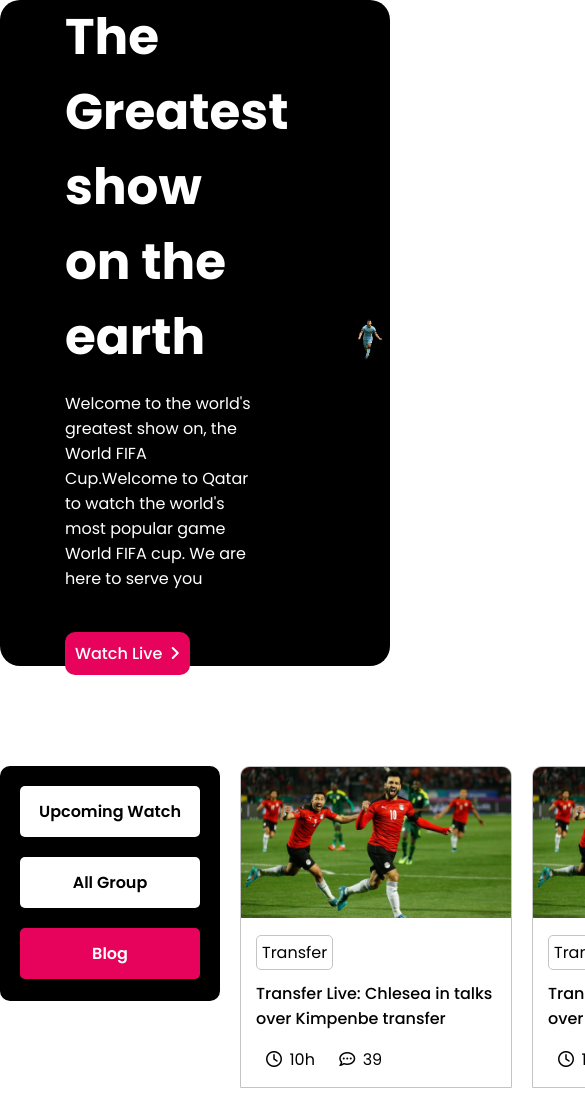
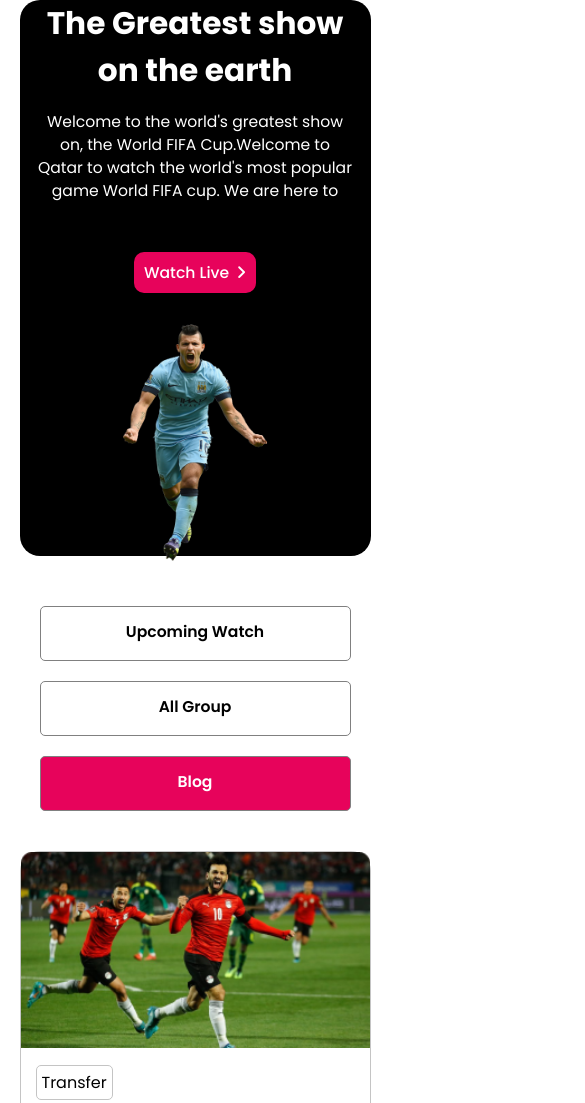
Before and after one commit to hasibul240/Football, a plain HTML site: page index.html in a window 390 px wide. Shown: the top 1103 px of the page, 585 px wide, since content can reach past the window. Drawn offline with Linux system fonts and the light colour scheme.

Commit message:
index responsive

```diff
--- a/index.html
+++ b/index.html
@@ -139,7 +139,7 @@
                             </div>
                         </div>
                     </div>
-                    <div class="blog">
+                    <div class="blog last">
                         <div class="blog_img">
                             <img src="images/Blog Image.png" alt="">
                         </div>
--- a/style/style.css
+++ b/style/style.css
@@ -19,7 +19,7 @@
 }
 
 h1 {
-    font-size: 50px;
+    font-size: 5vw;
 }
 
 h2 {
@@ -193,9 +193,153 @@
     color: white;
     text-align: center;
 }
+
+@media only screen and (max-width: 450px) {
+    .container {
+        width: 100%;
+    }
+
+    .main_head_container {
+        flex-direction: column;
+    }
+
+    .header_text {
+        text-align: center;
+        width: 90%;
+        padding: 0;
+    }
+
+    .header_text h1 {
+        font-size: 8vw !important;
+    }
+
+    .header_text p {
+        font-size: 4vw !important;
+    }
+
+    .header_text a {
+        font-size: 4vw !important;
+    }
+
+    .match_buttons {
+        font-size: 4vw !important;
+    }
+}
+
 @media only screen and (max-width: 688px) {
-    .container{}
+    .container {
+        width: 95%;
+        margin: auto;
+    }
+
+    .main_head_container {
+        flex-direction: column;
+    }
+
+    .header_text {
+        text-align: center;
+        width: 90%;
+        padding: 0;
+    }
+
+    .header_text h1 {
+        font-size: 7vw;
+    }
+
+    .header_text p {
+        font-size: 3vw;
+    }
+
+    .header_text a {
+        font-size: 3vw;
+    }
+
+    .head_img img {
+        width: 100%;
+    }
+
+    section,
+    header {
+        margin-bottom: 30px;
+    }
+
+    .blogs {
+        grid-template-columns: auto;
+    }
+
+    .main_blog {
+        grid-template-columns: repeat(1, 1fr) !important;
+    }
+
+    .match_buttons {
+        flex-direction: column !important;
+        height: 225px !important;
+        background: none;
+        font-size: 3vw;
+    }
+
+    .match_buttons a {
+        border: 1px solid gray;
+    }
+
+    .footer_links {
+        width: 100%;
+        flex-direction: column;
+        gap: 18px;
+    }
+
+    .blog {
+        border-radius: 20px 20px 0px 0px;
+    }
 }
-@media only screen and (min-width: 992px) {
+
+
+@media only screen and (max-width: 992px) {
+    .container {
+        width: 90%;
+        margin: auto;
+    }
+
+    .head_img img {
+        width: 100%;
+    }
+
+    .header_text p {
+        height: 100px;
+        overflow: hidden;
+        text-overflow: ellipsis;
+    }
+
+    .header_text {
+        padding: 0 30px;
+    }
+
+    .blogs {
+        grid-template-columns: auto;
+    }
+
+    .main_blog {
+        grid-template-columns: repeat(2, 1fr)
+    }
+
+    .last {
+        display: none;
+    }
+
+    .match_buttons {
+        background: none;
+        flex-direction: row;
+        height: 75px;
+    }
+
+    .match_buttons a {
+        border: 1px solid gray;
+        flex-basis: 100%;
+        text-align: center;
+    }
+
+    .footer_links {
+        width: 100%;
+    }
 
 }
```
